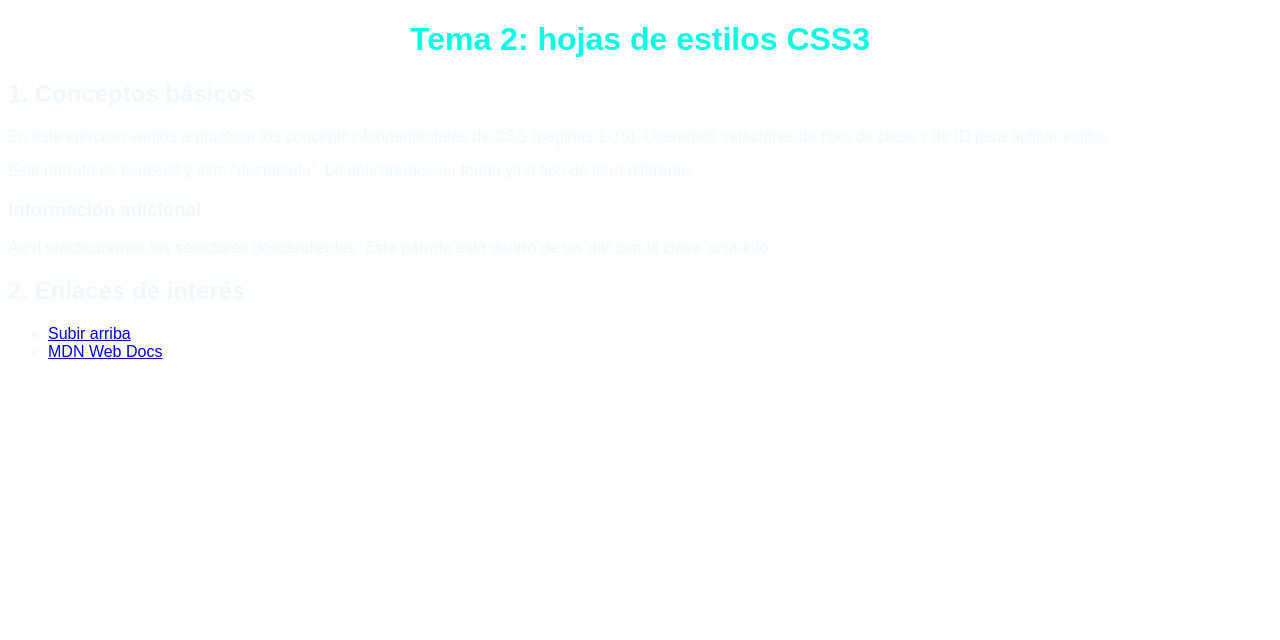
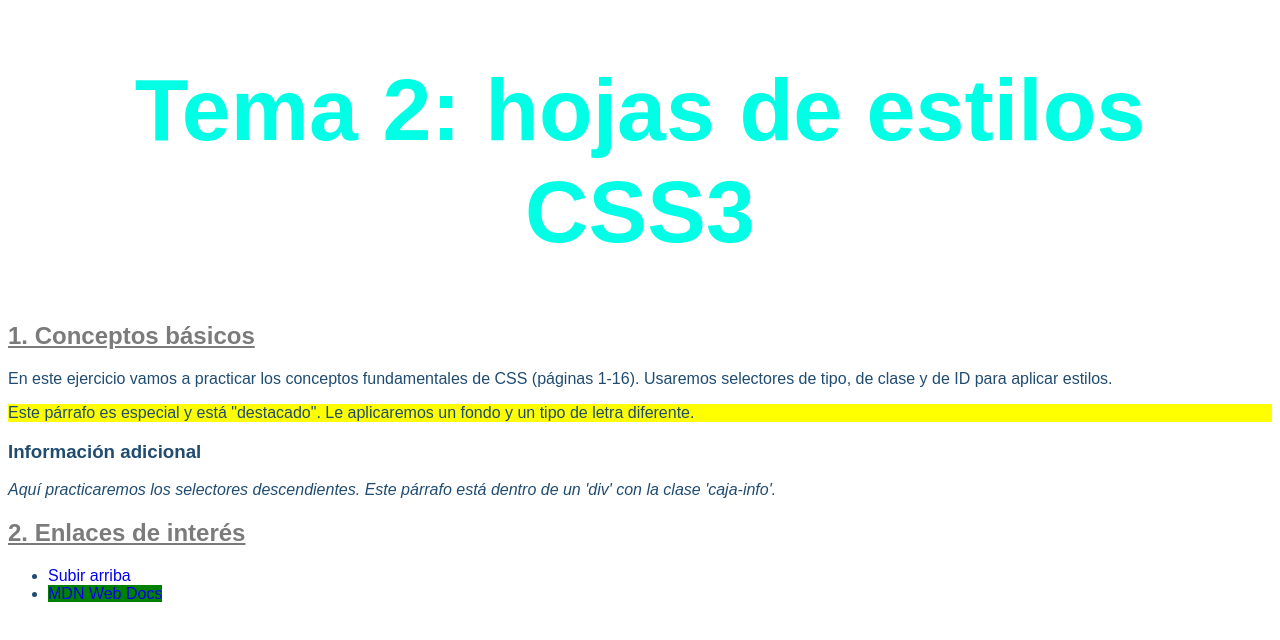
Before and after one commit to garcialeonjuanmanuel18/CCS1, a plain HTML site: page index.html in a window 1280 px wide. Drawn offline with Linux system fonts and the light colour scheme.

Commit message:
terminado

```diff
--- a/estilos/estilos.css
+++ b/estilos/estilos.css
@@ -1,5 +1,5 @@
 body {
-    color:#F0F8FF;
+    color:#204c71;
     font-family: 'Arial';
 }
 P{
@@ -9,7 +9,28 @@ P{
 #titulo-principal{
     color:rgb(0, 255, 229);
     text-align: center;
+    font-size: 88px;
 }
-a[target=blank]{
-    background color
+
+.destacado{
+    background-color: yellow;
+    font-weight: 700px;
 }
+
+.subtitulo{
+    color:rgb(123, 123, 123);
+    text-decoration: underline;
+}
+
+.caja-info p{
+    font-style:italic;
+    font-size: 0,9em;
+}
+
+a[target="_blank"]{
+    background-color:green;
+}
+
+a {
+    text-decoration: none;
+}
```
